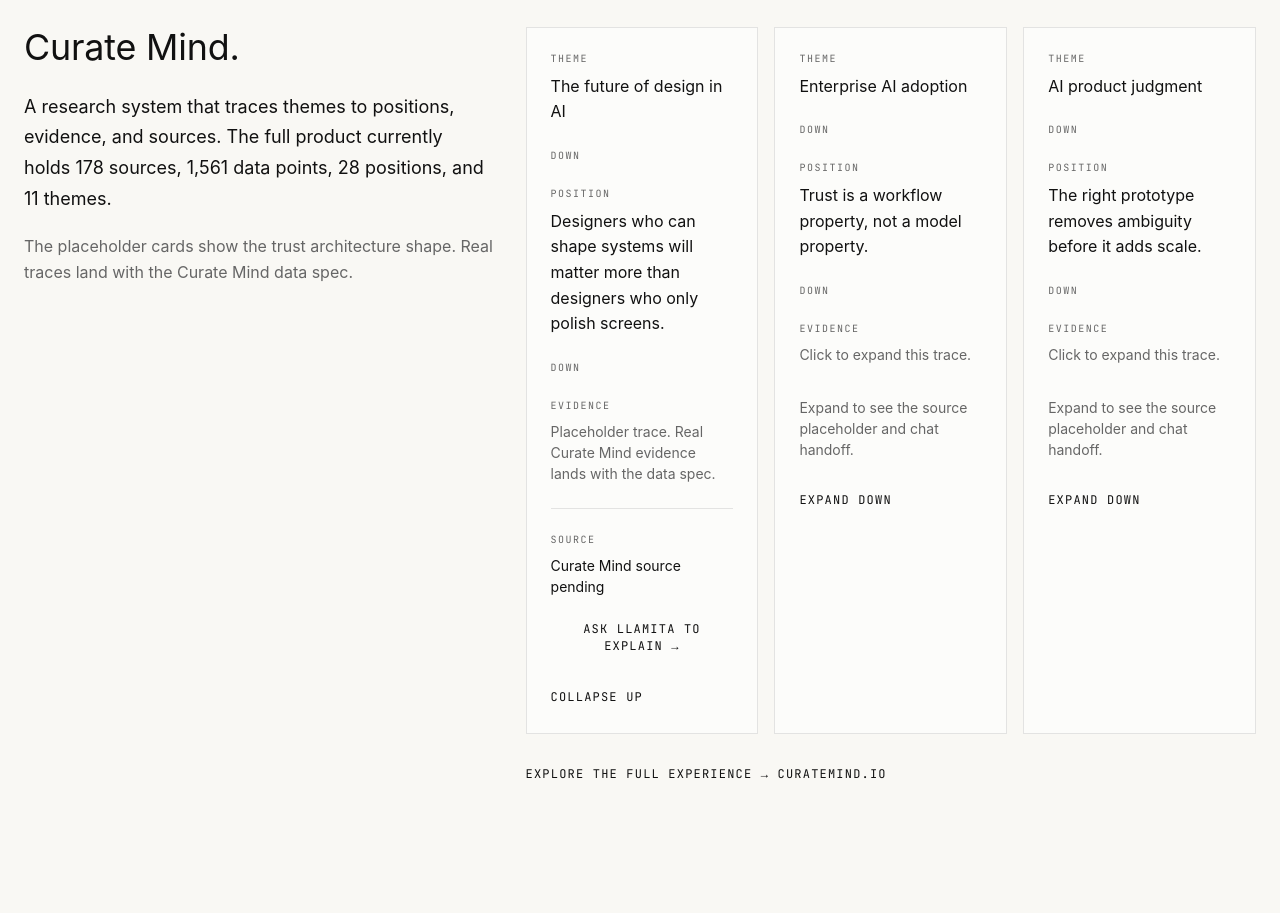
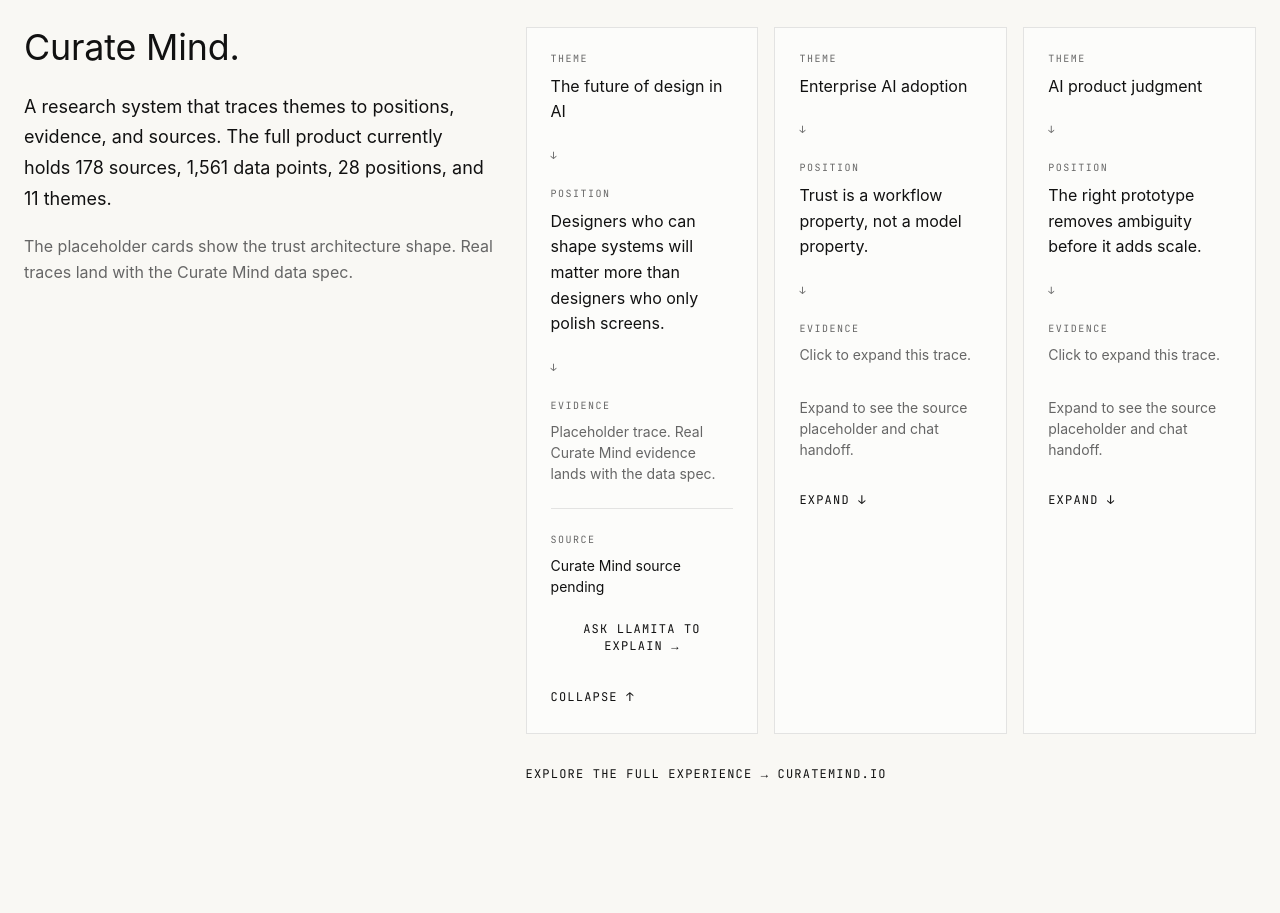
Before and after one commit to mparkerchavez/maicol-portfolio, a Next.js app: page / in a window 1280 px wide. Shown: the part 2240-3153 px from the top of the page. Built offline with nearby package versions, Linux system fonts and the light colour scheme; a web font is replaced by a local one.

Commit message:
[fix:04] use arrow glyphs in curate trace controls

```diff
--- a/src/components/home/curate-mini-app.tsx
+++ b/src/components/home/curate-mini-app.tsx
@@ -23,10 +23,10 @@
             >
               <p className="text-mono-sm text-muted">THEME</p>
               <p className="mt-2">{trace.theme}</p>
-              <p className="my-6 text-mono-sm text-muted">DOWN</p>
+              <p className="my-6 text-mono-sm text-muted">↓</p>
               <p className="text-mono-sm text-muted">POSITION</p>
               <p className="mt-2">{trace.position}</p>
-              <p className="my-6 text-mono-sm text-muted">DOWN</p>
+              <p className="my-6 text-mono-sm text-muted">↓</p>
               <p className="text-mono-sm text-muted">EVIDENCE</p>
               <p className="mt-2 text-body-sm text-muted">{expanded ? trace.evidence : "Click to expand this trace."}</p>
               {expanded ? (
@@ -48,7 +48,7 @@
                   recordEvent({ type: "click", target: `curate-trace:${index + 1}` });
                 }}
               >
-                {expanded ? "COLLAPSE UP" : "EXPAND DOWN"}
+                {expanded ? "COLLAPSE ↑" : "EXPAND ↓"}
               </button>
             </div>
           );
```
